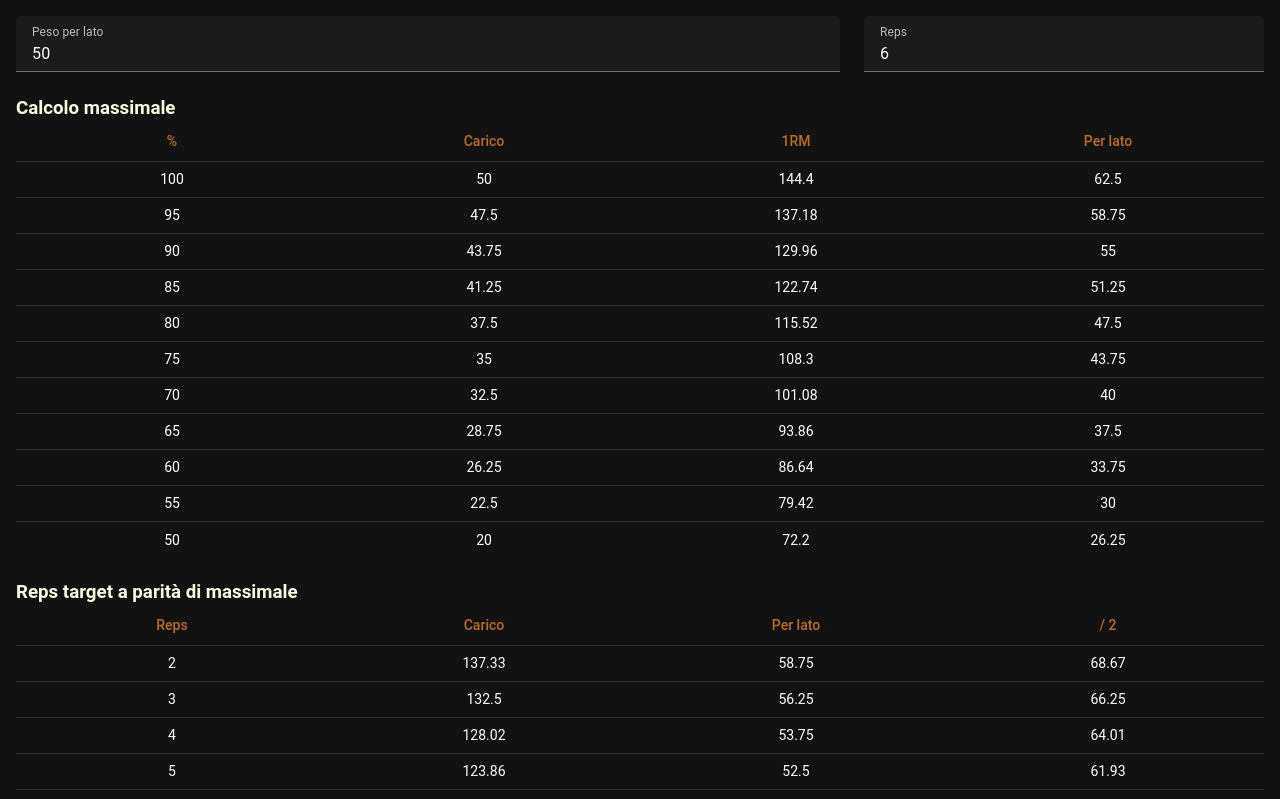
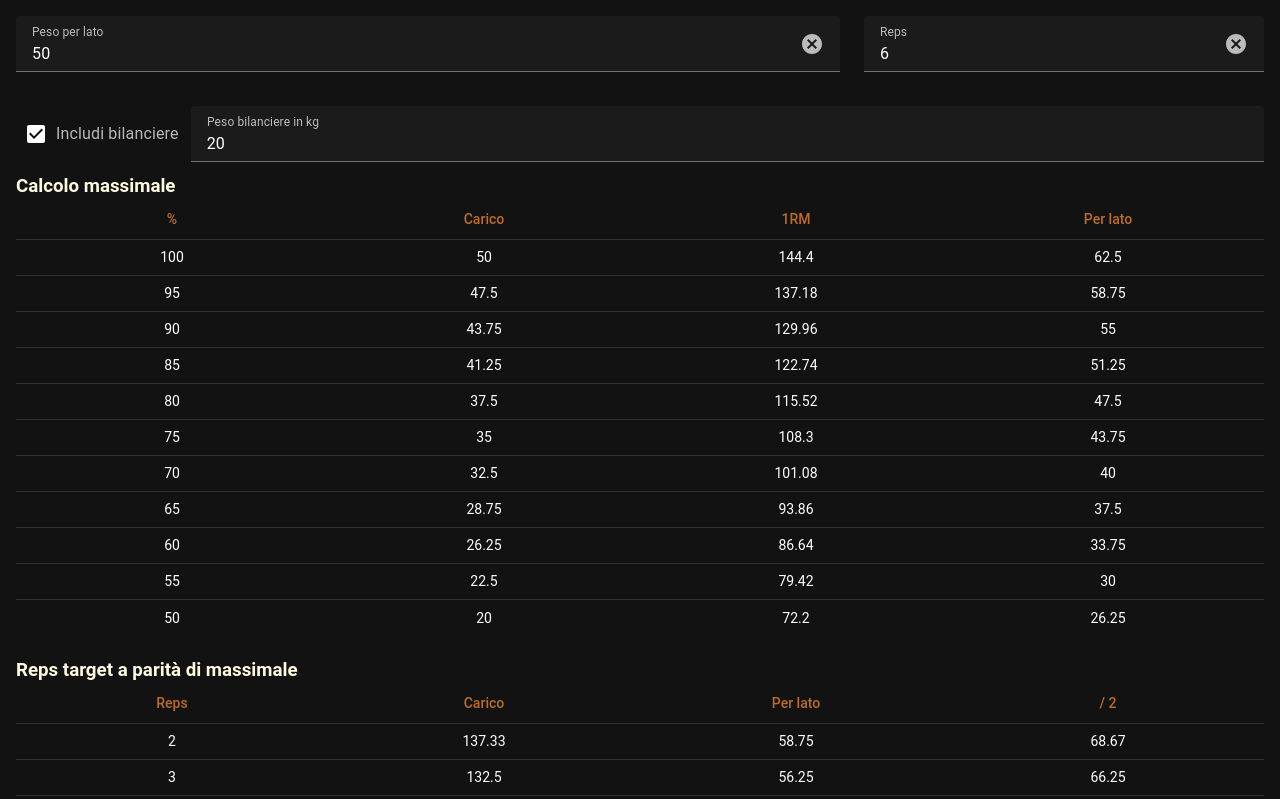
Before and after one commit to venator85/GymTools, a Vue app: page / in a window 1280 px wide. Shown: the top 799 px of the page. Built offline with nearby package versions, Linux system fonts and the light colour scheme.

Commit message:
supporto bilanciere

```diff
--- a/src/App.vue
+++ b/src/App.vue
@@ -8,6 +8,12 @@
       <v-col cols="4">
         <v-text-field id="tfReps" type="text" inputmode="numeric" label="Reps" v-model="repsState" clearable></v-text-field>
       </v-col>
+    </v-row>
+
+    <v-row>
+      <v-checkbox v-model="barbellIncludedState" label="Includi bilanciere" class="ml-3"></v-checkbox>
+
+      <v-text-field :disabled="!barbellIncludedState" label="Peso bilanciere in kg" v-model="barbellWeightState" class="ml-3 mr-3"></v-text-field>
     </v-row>
 
     <h3>Calcolo massimale</h3>
@@ -83,11 +89,12 @@ const weightPerSideState = ref('50')
 const repsState = ref('6')
 const barbellWeightState = ref('20')
 const roundingState = ref('1.25')
+const barbellIncludedState = ref(true)
 
 const computedDataState = computed(() => {
   const weightPerSide = numParse(weightPerSideState.value)
   const reps = parseInt(repsState.value)
-  const barbellWeight = numParse(barbellWeightState.value)
+  const barbellWeight = barbellIncludedState.value ? numParse(barbellWeightState.value) : 0
   const rounding = numParse(roundingState.value)
   return compute(weightPerSide, reps, barbellWeight, rounding)
 })
--- a/src/main.js
+++ b/src/main.js
@@ -5,6 +5,7 @@ import 'vuetify/styles'
 import { createVuetify } from 'vuetify'
 import * as components from 'vuetify/components'
 import * as directives from 'vuetify/directives'
+import { aliases, mdi } from 'vuetify/iconsets/mdi-svg'
 import './assets/main.css'
 
 const vuetify = createVuetify({
@@ -13,6 +14,13 @@ const vuetify = createVuetify({
   theme: {
     defaultTheme: 'dark',
   },
+  icons: {
+    defaultSet: 'mdi',
+    aliases,
+    sets: {
+      mdi,
+    },
+  },
 })
 
 createApp(App).use(vuetify).mount('#app')
```
